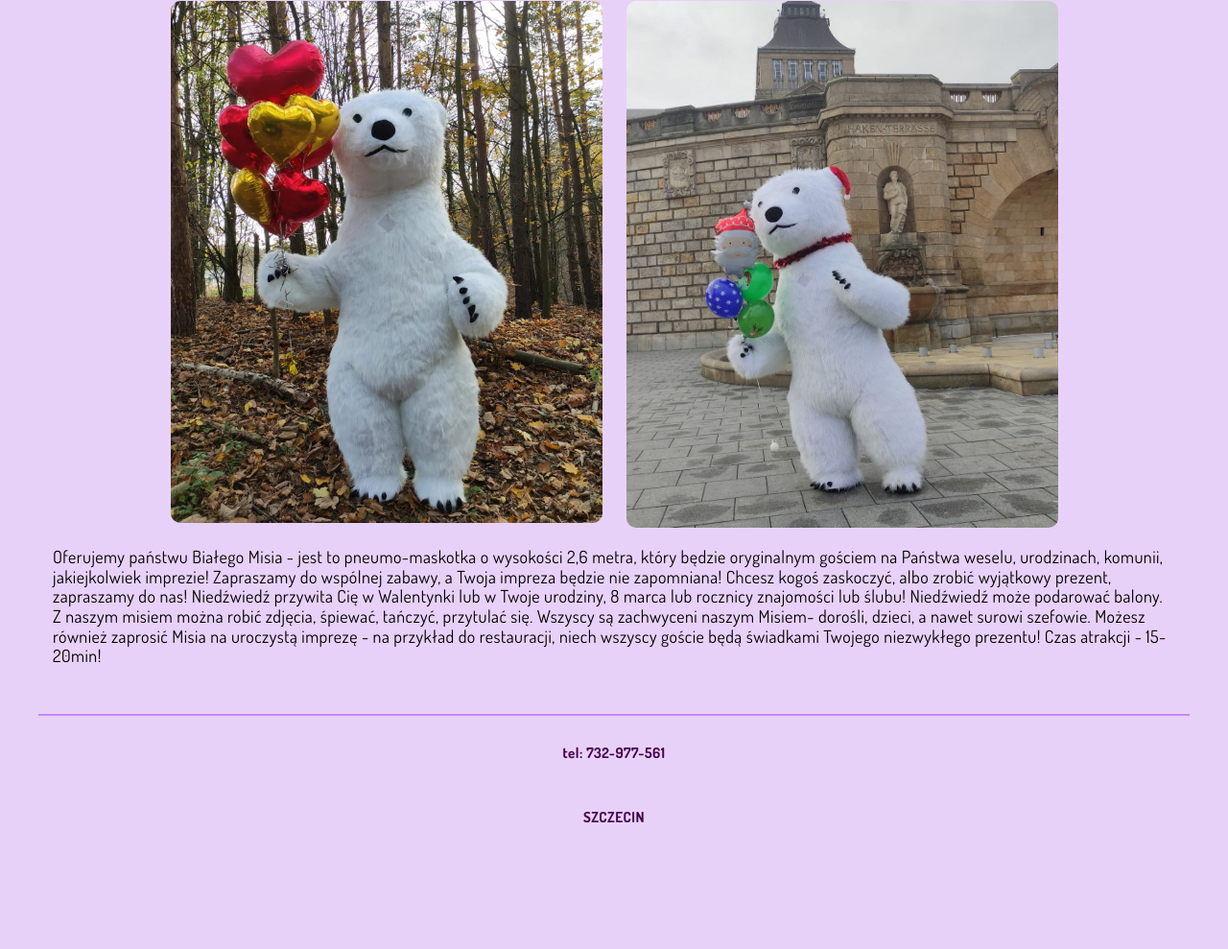
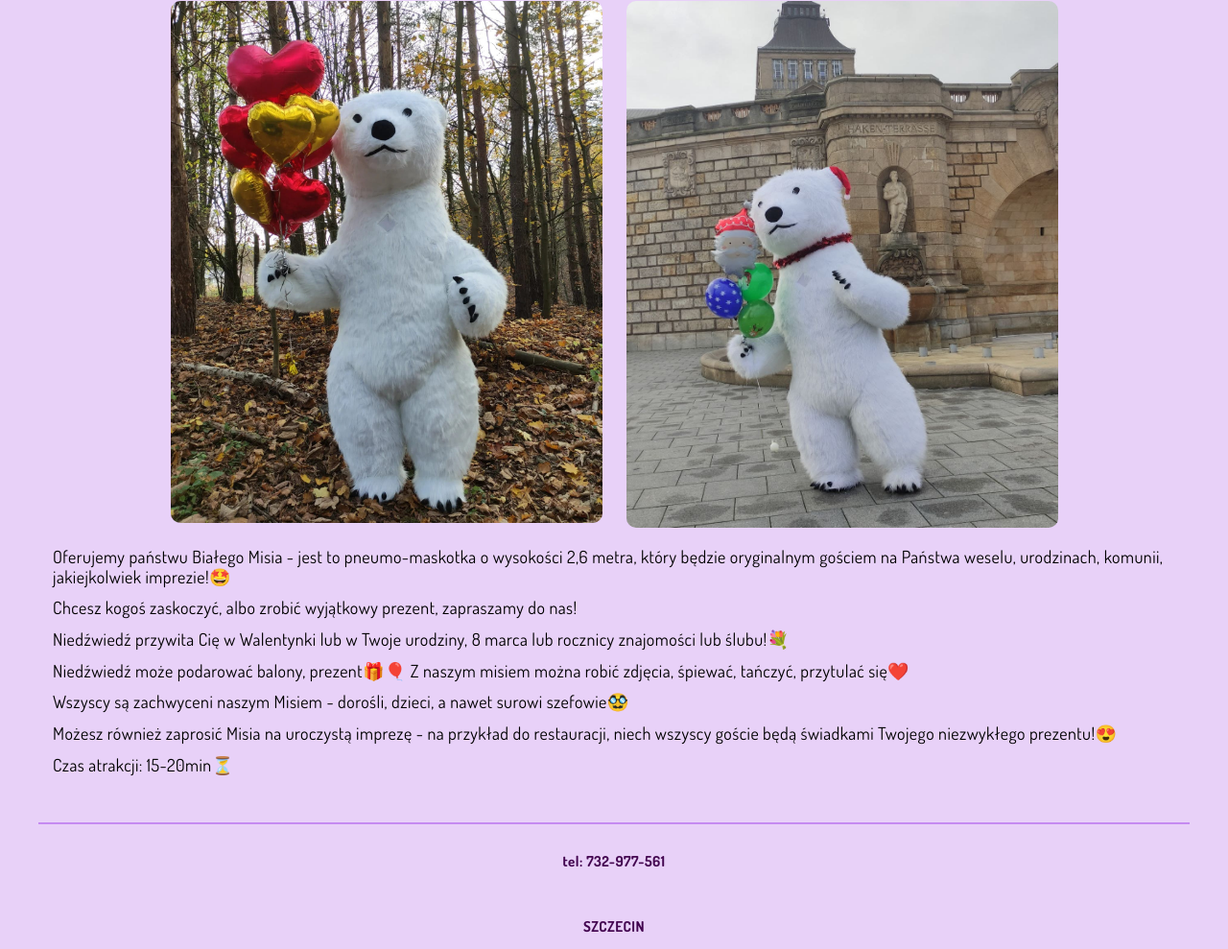
Before and after one commit to Vobzilla/on.balon, a plain HTML site: page index.html in a window 1280 px wide. Shown: the part 2369-3358 px from the top of the page at 96% size. Before the commit the page ends 3244 px from the top, so only its background shows below. Drawn offline with nearby package versions, Linux system fonts and the light colour scheme.

Commit message:
text bear

```diff
--- a/index.html
+++ b/index.html
@@ -12,8 +12,8 @@
     <link href="https://fonts.googleapis.com/css2?family=Dosis:wght@300;400;500;700&display=swap" rel="stylesheet">
 
     <link rel="stylesheet" href="./css/main.min.css">
-    <link async rel="stylesheet" href="https://cdn.jsdelivr.net/npm/swiper@8/swiper-bundle.min.css">
-    <link async rel="stylesheet" href="https://cdnjs.cloudflare.com/ajax/libs/animate.css/4.1.1/animate.min.css" />
+    <link rel="stylesheet" href="https://cdn.jsdelivr.net/npm/swiper@8/swiper-bundle.min.css">
+    <link rel="stylesheet" href="https://cdnjs.cloudflare.com/ajax/libs/animate.css/4.1.1/animate.min.css" />
 </head>
 
 <body>
@@ -194,23 +194,37 @@
             <li><img class="bear__img" src="./img/bear/bear1.jpg" alt="Miś"></li>
             <li><img class="bear__img" src="./img/bear/bear2.jpg" alt="Miś"></li>
         </ul>
-
-        <p class="bear__text">Oferujemy państwu Białego Misia - jest to pneumo-maskotka o wysokości 2,6 metra, który
-            będzie oryginalnym
-            gościem na
-            Państwa weselu, urodzinach, komunii, jakiejkolwiek imprezie! Zapraszamy do wspólnej zabawy, a Twoja impreza
-            będzie nie
-            zapomniana! Chcesz kogoś zaskoczyć, albo zrobić wyjątkowy prezent, zapraszamy do nas! Niedźwiedź przywita
-            Cię
-            w
-            Walentynki lub w Twoje urodziny, 8 marca lub rocznicy znajomości lub ślubu! Niedźwiedź może podarować
-            balony. Z naszym
-            misiem można robić zdjęcia, śpiewać, tańczyć, przytulać się.
-            Wszyscy są zachwyceni naszym Misiem- dorośli, dzieci, a nawet surowi szefowie. Możesz również zaprosić Misia
-            na
-            uroczystą imprezę - na przykład do restauracji, niech wszyscy goście będą świadkami Twojego niezwykłego
-            prezentu!
-            Czas atrakcji - 15-20min!</p>
+        <ul class="bear__list-text">
+            <li>
+                <p class="bear__text">Oferujemy państwu Białego Misia - jest to pneumo-maskotka o wysokości 2,6 metra,
+                    który będzie oryginalnym gościem na
+                    Państwa weselu, urodzinach, komunii, jakiejkolwiek imprezie!🤩</p>
+            </li>
+            <li>
+                <p class="bear__text">Chcesz kogoś zaskoczyć, albo zrobić wyjątkowy prezent, zapraszamy do nas!</p>
+            </li>
+            <li>
+                <p class="bear__text">Niedźwiedź przywita Cię w Walentynki lub w Twoje urodziny, 8 marca lub rocznicy
+                    znajomości lub ślubu!💐</p>
+            </li>
+            <li>
+                <p class="bear__text">Niedźwiedź może podarować balony, prezent🎁🎈
+                    Z naszym misiem można robić zdjęcia, śpiewać, tańczyć, przytulać się❤️
+                </p>
+            </li>
+            <li>
+                <p class="bear__text">Wszyscy są zachwyceni naszym Misiem - dorośli, dzieci, a nawet surowi szefowie🥸
+                </p>
+            </li>
+            <li>
+                <p class="bear__text">Możesz również zaprosić Misia na uroczystą imprezę - na przykład do restauracji,
+                    niech wszyscy goście będą świadkami
+                    Twojego niezwykłego prezentu!😍</p>
+            </li>
+            <li>
+                <p class="bear__text">Czas atrakcji: 15-20min⏳</p>
+            </li>
+        </ul>
     </section>
 
     <footer class="footer conteiner">
--- a/layout/_bear.scss
+++ b/layout/_bear.scss
@@ -20,6 +20,12 @@
   }
 }
 
+.bear__list-text {
+  display: flex;
+  flex-wrap: wrap;
+  gap: 12px;
+}
+
 .bear__text {
   font-size: 16px;
   @include tablet {
```
Also changed, not shown: css/main.css, css/main.min.css, 2 other files.
